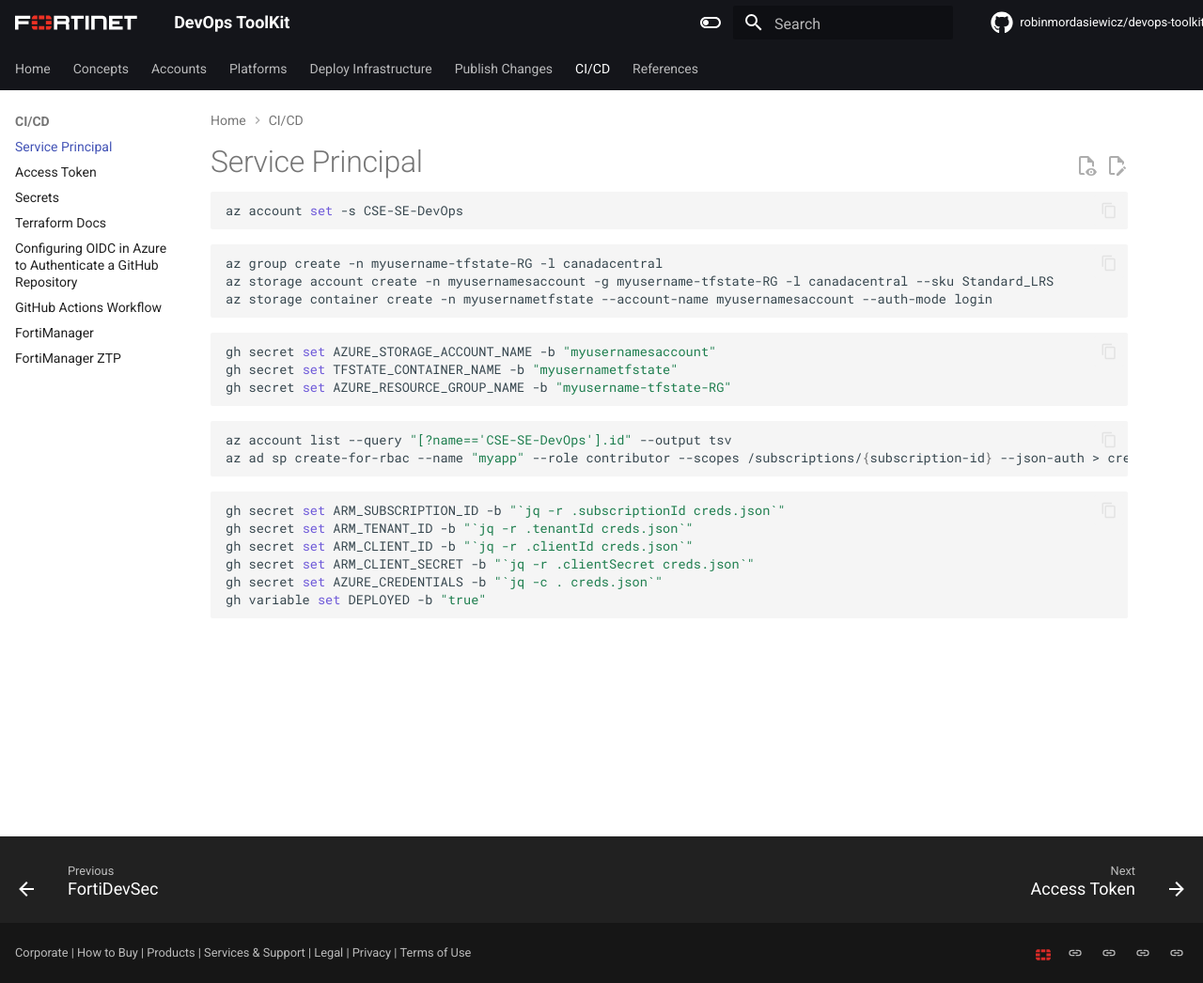
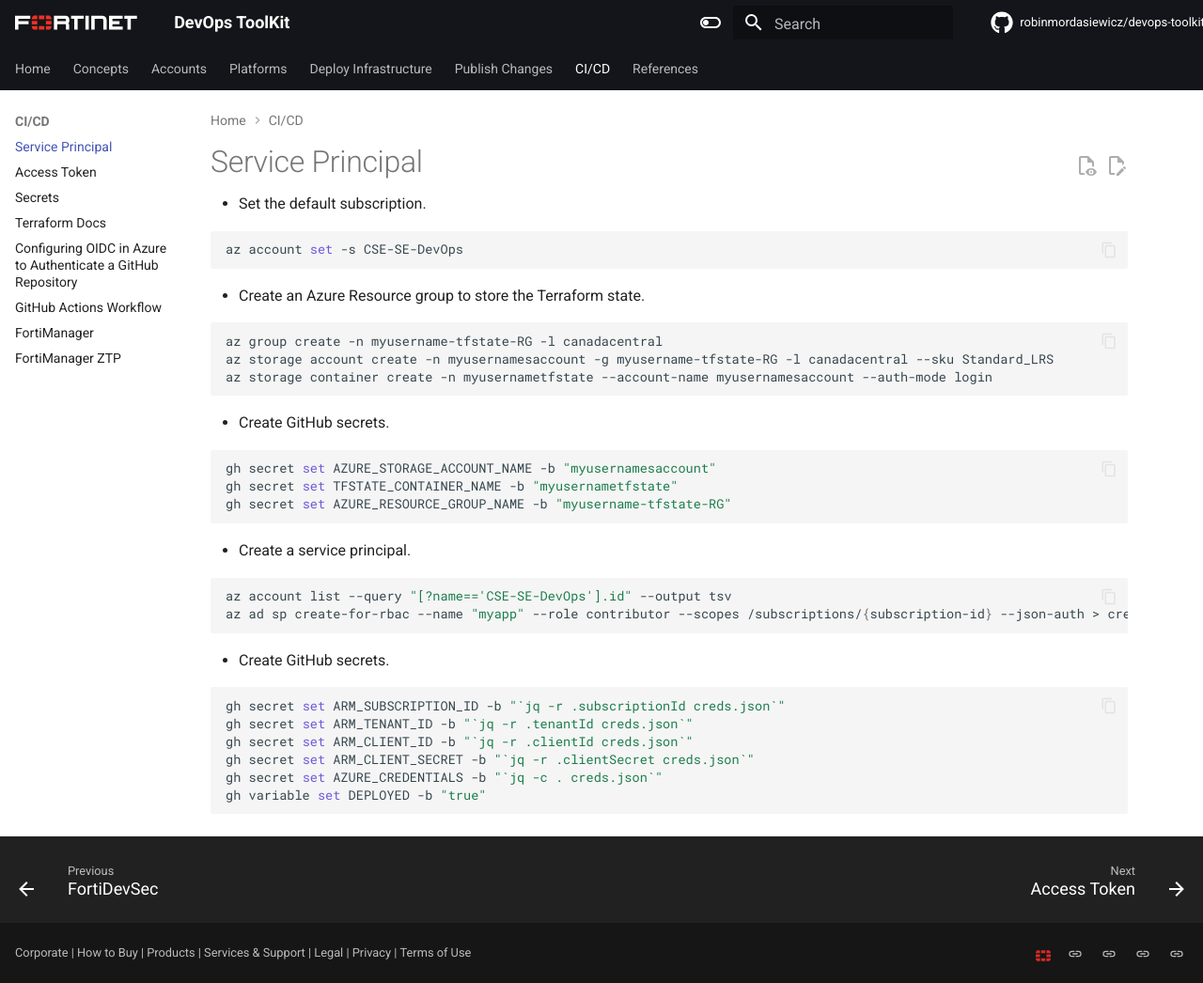
Before and after one commit to robinmordasiewicz/devops-toolkit, an MkDocs documentation site: the page built from docs/azure-service-principal.md, in a window 1280 px wide and 1046 px high. Shown: the whole window at 94% size. Built offline with MkDocs 1.6.1 and Material for MkDocs 9.7.7, drawn with Linux system fonts in a browser that asks for light colours; plug-ins that fetch from the network failed and are left out; comment, search, counter and statistics services are not loaded.

Commit message:
docs(azure-service-principal.md): add detailed instructions for setting up Azure Service Principal The documentation now includes more detailed instructions for setting up Azure Service Principal. This includes steps for setting the default subscription, creating an Azure Resource group for storing the Terraform state, creating GitHub secrets, and creating a service principal. These changes were made to provide clearer guidance for users and to reduce potential setup errors.

````diff
--- a/docs/azure-service-principal.md
+++ b/docs/azure-service-principal.md
@@ -3,9 +3,13 @@
 ---
 # Service Principal
 
+- Set the default subscription.
+
 ```bash
 az account set -s CSE-SE-DevOps
 ```
+
+- Create an Azure Resource group to store the Terraform state.
 
 ```bash
 az group create -n myusername-tfstate-RG -l canadacentral
@@ -13,16 +17,22 @@
 az storage container create -n myusernametfstate --account-name myusernamesaccount --auth-mode login
 ```
 
+- Create GitHub secrets.
+
 ```bash
 gh secret set AZURE_STORAGE_ACCOUNT_NAME -b "myusernamesaccount"
 gh secret set TFSTATE_CONTAINER_NAME -b "myusernametfstate"
 gh secret set AZURE_RESOURCE_GROUP_NAME -b "myusername-tfstate-RG"
 ```
 
+- Create a service principal.
+
 ```bash
 az account list --query "[?name=='CSE-SE-DevOps'].id" --output tsv
 az ad sp create-for-rbac --name "myapp" --role contributor --scopes /subscriptions/{subscription-id} --json-auth > creds.json
 ```
+
+- Create GitHub secrets.
 
 ```bash
 gh secret set ARM_SUBSCRIPTION_ID -b "`jq -r .subscriptionId creds.json`"
````
